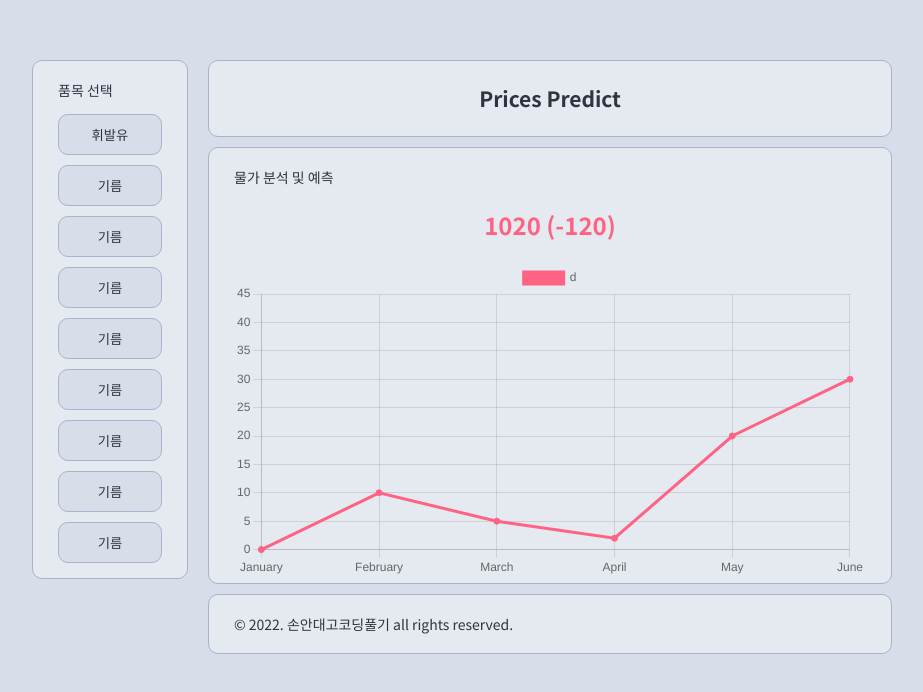
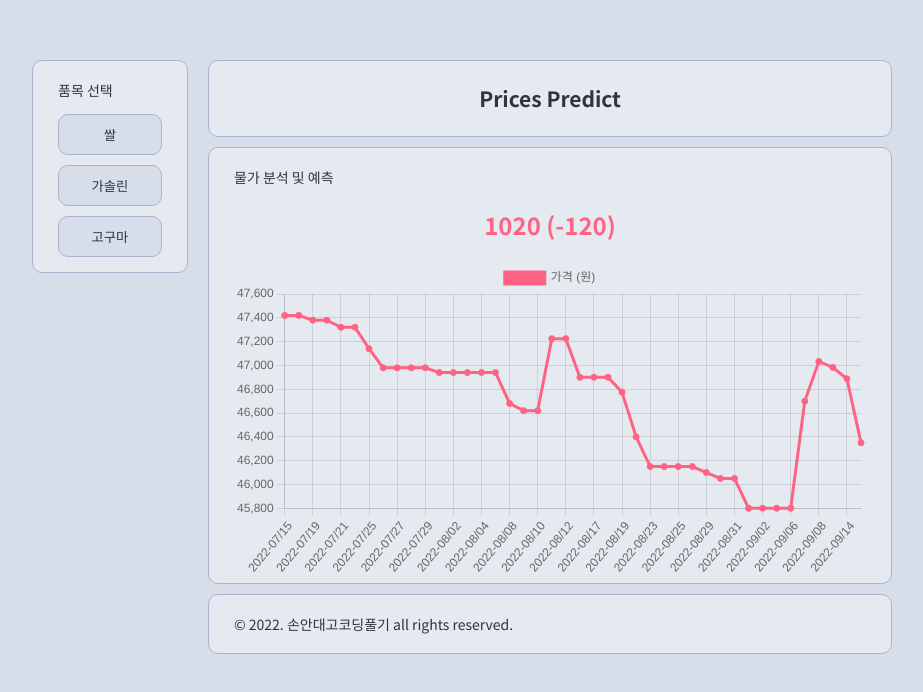
Before and after one commit to codingWithoutHand/Prices-Frontend, a plain HTML site: page index.html in a window 1280 px wide. Shown: the whole page, without its empty margins (178-1101 px from the left). Drawn offline with nearby package versions, Linux system fonts and the light colour scheme.

Commit message:
Update: add json data, draw graph

```diff
--- /dev/null
+++ b/data/rice.json
@@ -0,0 +1,170 @@
+[
+    {
+        "date": "2022-07/15",
+        "price": "47420"
+    },
+    {
+        "date": "2022-07/18",
+        "price": "47420"
+    },
+    {
+        "date": "2022-07/19",
+        "price": "47380"
+    },
+    {
+        "date": "2022-07/20",
+        "price": "47380"
+    },
+    {
+        "date": "2022-07/21",
+        "price": "47320"
+    },
+    {
+        "date": "2022-07/22",
+        "price": "47320"
+    },
+    {
+        "date": "2022-07/25",
+        "price": "47140"
+    },
+    {
+        "date": "2022-07/26",
+        "price": "46980"
+    },
+    {
+        "date": "2022-07/27",
+        "price": "46980"
+    },
+    {
+        "date": "2022-07/28",
+        "price": "46980"
+    },
+    {
+        "date": "2022-07/29",
+        "price": "46980"
+    },
+    {
+        "date": "2022-08/01",
+        "price": "46940"
+    },
+    {
+        "date": "2022-08/02",
+        "price": "46940"
+    },
+    {
+        "date": "2022-08/03",
+        "price": "46940"
+    },
+    {
+        "date": "2022-08/04",
+        "price": "46940"
+    },
+    {
+        "date": "2022-08/05",
+        "price": "46940"
+    },
+    {
+        "date": "2022-08/08",
+        "price": "46680"
+    },
+    {
+        "date": "2022-08/09",
+        "price": "46620"
+    },
+    {
+        "date": "2022-08/10",
+        "price": "46620"
+    },
+    {
+        "date": "2022-08/11",
+        "price": "47225"
+    },
+    {
+        "date": "2022-08/12",
+        "price": "47225"
+    },
+    {
+        "date": "2022-08/16",
+        "price": "46900"
+    },
+    {
+        "date": "2022-08/17",
+        "price": "46900"
+    },
+    {
+        "date": "2022-08/18",
+        "price": "46900"
+    },
+    {
+        "date": "2022-08/19",
+        "price": "46775"
+    },
+    {
+        "date": "2022-08/22",
+        "price": "46400"
+    },
+    {
+        "date": "2022-08/23",
+        "price": "46150"
+    },
+    {
+        "date": "2022-08/24",
+        "price": "46150"
+    },
+    {
+        "date": "2022-08/25",
+        "price": "46150"
+    },
+    {
+        "date": "2022-08/26",
+        "price": "46150"
+    },
+    {
+        "date": "2022-08/29",
+        "price": "46100"
+    },
+    {
+        "date": "2022-08/30",
+        "price": "46050"
+    },
+    {
+        "date": "2022-08/31",
+        "price": "46050"
+    },
+    {
+        "date": "2022-09/01",
+        "price": "45800"
+    },
+    {
+        "date": "2022-09/02",
+        "price": "45800"
+    },
+    {
+        "date": "2022-09/05",
+        "price": "45800"
+    },
+    {
+        "date": "2022-09/06",
+        "price": "45800"
+    },
+    {
+        "date": "2022-09/07",
+        "price": "46700"
+    },
+    {
+        "date": "2022-09/08",
+        "price": "47033"
+    },
+    {
+        "date": "2022-09/13",
+        "price": "46983"
+    },
+    {
+        "date": "2022-09/14",
+        "price": "46888"
+    },
+    {
+        "date": "2022-09/15",
+        "price": "46350"
+    }
+]
--- a/index.html
+++ b/index.html
@@ -14,15 +14,9 @@
         <div class="menu">
             <section>
                 <p>품목 선택</p>
-                <button>휘발유</button>
-                <button>기름</button>
-                <button>기름</button>
-                <button>기름</button>
-                <button>기름</button>
-                <button>기름</button>
-                <button>기름</button>
-                <button>기름</button>
-                <button>기름</button>
+                <button id="rice">쌀</button>
+                <button id="gasoline">가솔린</button>
+                <button id="sweet-potato">고구마</button>
             </section>
         </div>
         <div>
--- a/js/index.js
+++ b/js/index.js
@@ -1,29 +1,44 @@
 class App {
+    item = './data/rice.json'
 
     constructor() {
         if (this.isDarkMode()) this.changeTheme(true)
 
         const ctx = document.getElementById('chart').getContext('2d')
         this.drawChart(ctx)
+
+        document.getElementById('rice').addEventListener('click', () => {
+            this.myChart.destroy()
+            this.item = './data/rice.json'
+            this.drawChart(ctx)
+        })
+
+        document.getElementById('gasoline').addEventListener('click', () => {
+            this.myChart.destroy()
+            this.item = './data/gasoline.json'
+            this.drawChart(ctx)
+        })
+
+        document.getElementById('sweet-potato').addEventListener('click', () => {
+            this.myChart.destroy()
+            this.item = './data/sweet_potato.json'
+            this.drawChart(ctx)
+        })
     }
 
-    drawChart(ctx) {
-        const labels = [
-            'January',
-            'February',
-            'March',
-            'April',
-            'May',
-            'June',
-        ]
+    async drawChart(ctx) {
+        const jsonData = await (await fetch(this.item)).json()
+
+        const labels = jsonData.map(v => v.date)
+        const price_data = jsonData.map(v => v.price)
 
         const data = {
             labels: labels,
             datasets: [{
-                label: 'd',
+                label: '가격 (원)',
                 backgroundColor: 'rgb(255, 99, 132)',
                 borderColor: 'rgb(255, 99, 132)',
-                data: [0, 10, 5, 2, 20, 30, 45],
+                data: price_data,
             }]
         }
 
@@ -32,7 +47,7 @@ class App {
             data: data,
             options: { }
         }
-        const myChart = new Chart(ctx, config)
+        this.myChart = new Chart(ctx, config)
     }
 
     /**
```
Also changed, not shown: data/gasoline.json (added, +18 -0 lines), data/sweet_potato.json (added, +22 -0 lines).
